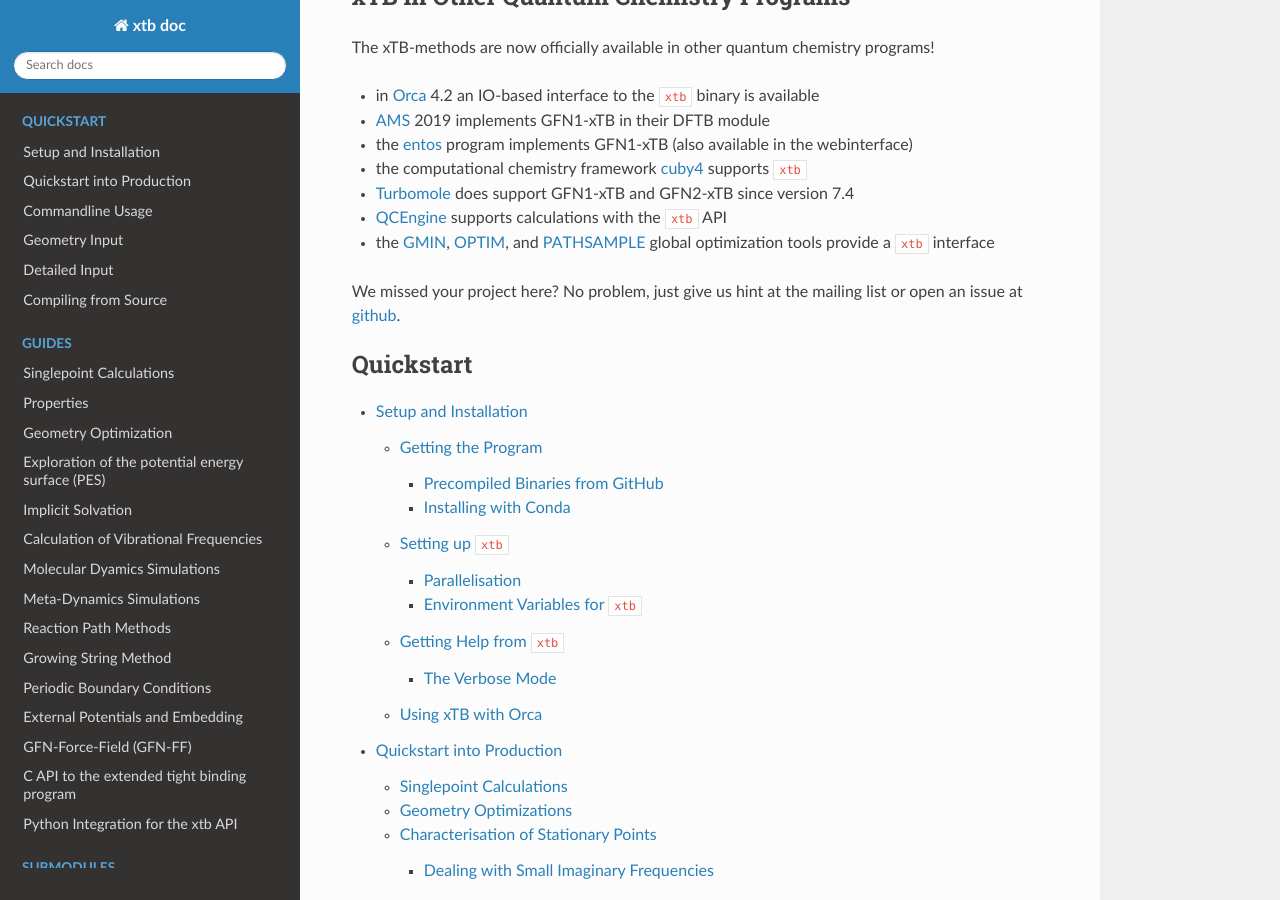
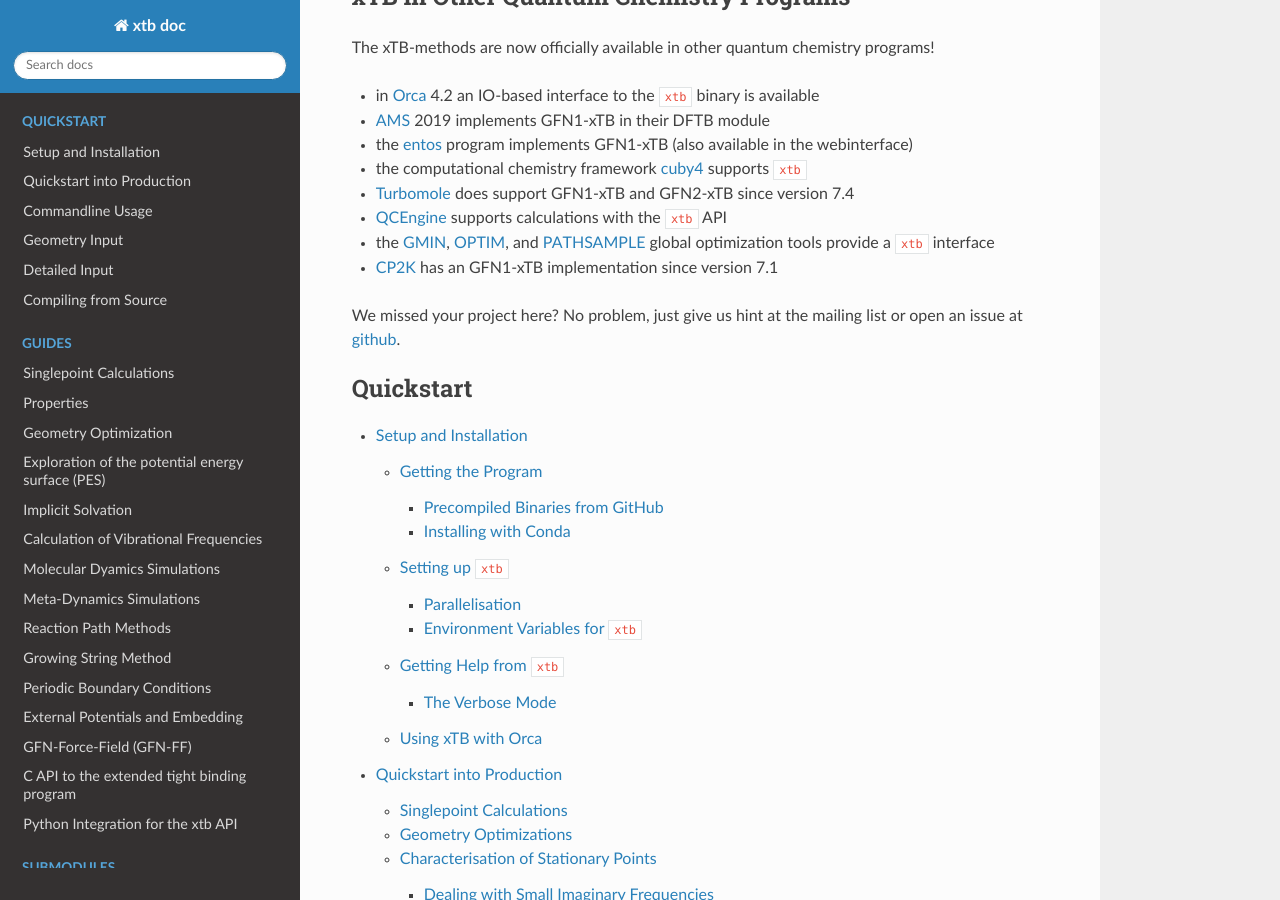
Before and after one commit to grimme-lab/xtb_docs, a Sphinx documentation site: the page built from source/contents.rst, in a window 1280 px wide and 900 px high, scrolled down 422 px. Built offline with Sphinx 7.4.7 and the Read the Docs theme 2.0.0, drawn with Linux system fonts in a browser that asks for light colours.

Commit message:
Added CP2K to the list

```diff
--- a/source/contents.rst
+++ b/source/contents.rst
@@ -28,6 +28,8 @@
 - `Turbomole`_ does support GFN1-xTB and GFN2-xTB since version 7.4
 - `QCEngine`_ supports calculations with the ``xtb`` API
 - the `GMIN`_, `OPTIM`_, and `PATHSAMPLE`_ global optimization tools provide a ``xtb`` interface
+- `CP2K`_ has an GFN1-xTB implementation since version 7.1
+
 
 .. _Orca: https://orcaforum.kofo.mpg.de
 .. _AMS: https://www.scm.com/product/dftb/
@@ -38,6 +40,7 @@
 .. _GMIN: http://www-wales.ch.cam.ac.uk/examples/GMIN
 .. _OPTIM: http://www-wales.ch.cam.ac.uk/OPTIM
 .. _PATHSAMPLE: http://www-wales.ch.cam.ac.uk/PATHSAMPLE/
+.. _CP2K: https://www.cp2k.org/version_history
 
 We missed your project here?
 No problem, just give us hint at the mailing list or open an issue at `github`_.
```
